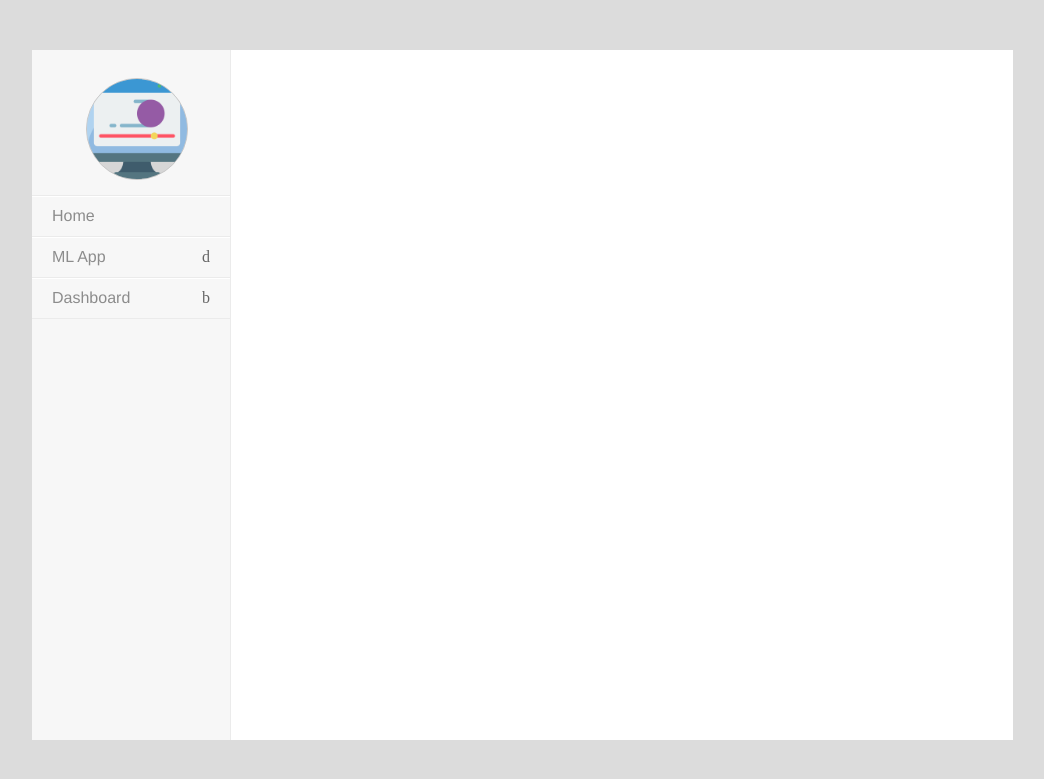
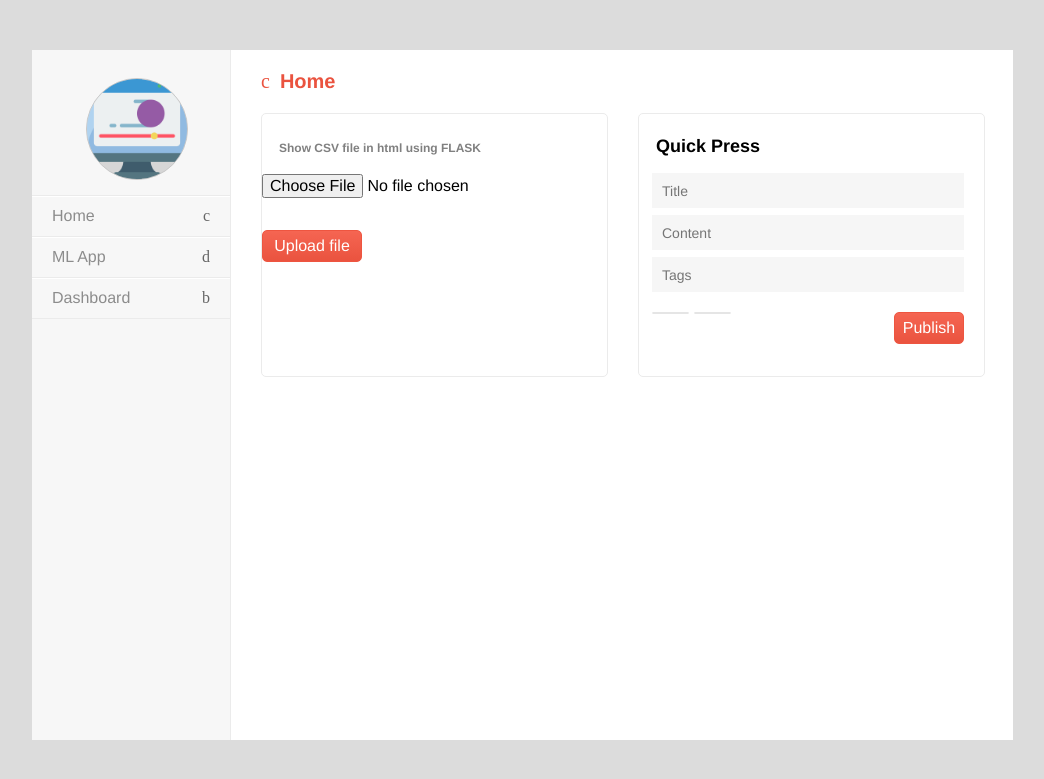
Before and after one commit to nguyen187/Flask_Azure, a Flask app: page / in a window 1280 px wide. Shown: the top 779 px of the page, without its empty margins (113-1157 px from the left). Run offline with Flask 2, Linux system fonts and the light colour scheme; some libraries are stand-ins or nearby versions; some web fonts are replaced.

Commit message:
first commit

```diff
--- a/main.py
+++ b/main.py
@@ -5,10 +5,10 @@ import os
 from werkzeug.utils import secure_filename
 from azure.storage.blob import BlobServiceClient
 
-storage_account_key = "5dLVgbOA1ADjScKtKuJXNZUohV3ml7HS0XezwIjgkPhYi+VArRO4KGvL3fP3R3RQSWDlHxMYrKXx+ASt1FpTqQ=="
-storage_account_name = "demov1"
-connection_string = "DefaultEndpointsProtocol=https;AccountName=demov1;AccountKey=5dLVgbOA1ADjScKtKuJXNZUohV3ml7HS0XezwIjgkPhYi+VArRO4KGvL3fP3R3RQSWDlHxMYrKXx+ASt1FpTqQ==;EndpointSuffix=core.windows.net"
-container_name = "containerdemov1"
+storage_account_key = "fI1afDCWKRqTzy2EWBFtN9XIexcKlLXP/RjTr5tFTdSSo4J8y5GJ+xzlYQmvin2eP626y8NRJQWo+AStvZ0Jww=="
+storage_account_name = "flasktoblob"
+connection_string = "DefaultEndpointsProtocol=https;AccountName=flasktoblob;AccountKey=fI1afDCWKRqTzy2EWBFtN9XIexcKlLXP/RjTr5tFTdSSo4J8y5GJ+xzlYQmvin2eP626y8NRJQWo+AStvZ0Jww==;EndpointSuffix=core.windows.net"
+container_name = "test1"
 
 def upload_To_BlobStorage(file_path,file_name):
     try:
@@ -55,6 +55,6 @@ def uploadFile():
         # Render template with active link
 
         return render_template('index.html', active_link=Markup('home'), alert=Markup(alert))
-    return render_template('index.html', active_link='home')
+    return render_template('index.html', active_link='#home')
 if __name__=='__main__':
     app.run(host="0.0.0.0",port = 80)
--- a/templates/index.html
+++ b/templates/index.html
@@ -15,15 +15,15 @@
   <div class="slidebar">
     <div class="logo">
       <!-- <a src="../image/iconpage.pg" href=""></a> -->
-      <a href="#home"><img  src="/static/image/iconhome.png" alt="Girl in a jacket"></a>
+      <a href="#home"><img  src="/static/image/iconhome.png"></a>
       <!-- <img src="../image/iconpage.png"> -->
     </div>
     <ul>
-      <a href="#home" {% if active_link == "home" %}class="active"{% endif %}>Home</a>
-
+      <li {% if active_link == "home" %} class="active"{% endif %}><a href="#home" selected>Home</a></li>
       <li {% if active_link == "ML" %} class="active"{% endif %}><a href="#ML">ML App</a></li>
       <li {% if active_link == "dashboard" %} class="active"{% endif %}><a href="#dashboard" id="targeted">Dashboard</a></li>
     </ul>
+
       <!-- <li><a href="#pages">pages</a></li>
       <li><a href="#links">links</a></li>
       <li><a href="#comments">comments</a></li>
@@ -32,22 +32,14 @@
       <li><a href="#users">users</a></li>
       <li><a href="#tools">tools</a></li>
       <li><a href="#settings">settings</a></li> -->
-
   </div>
 
   <div class="main">
-    <!-- <ul class="topbar clearfix">
-      <li><a href="#">q</a></li>
-      <li><a href="#">p</a></li>
-      <li><a href="#">o</a></li>
-      <li><a href="#">f</a></li>
-      <li><a href="#">n</a></li>
-    </ul> -->
 
     <div class="mainContent clearfix">
 
       <div id="home">
-        <h2 class="header"><span class="icon"></span>Dashboard</h2>
+        <h2 class="header"><span class="icon"></span>Home</h2>
           <div class="monitor">
             <p>Show CSV file in html using FLASK</p>
 
@@ -125,3 +117,9 @@
   <script src='//cdnjs.cloudflare.com/ajax/libs/jquery/2.1.3/jquery.min.js'></script>
 </body>
 </html>
+
+<script>
+  window.onload = function() {
+    window.location.href = '#home';
+  }
+</script>
```
